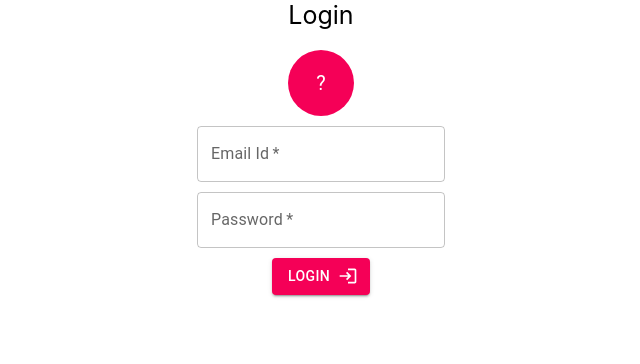
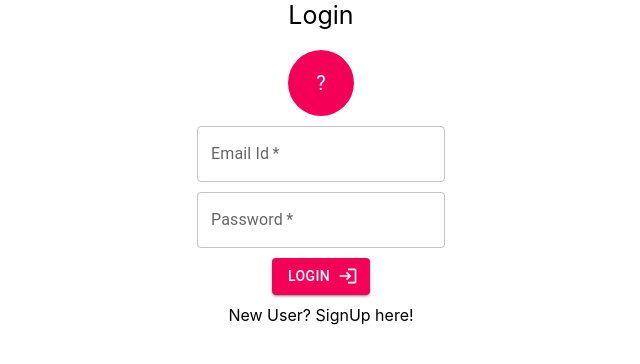
Before and after one commit to dineshdevelops/e-invite-UI, a Next.js app: page /authentication/login in a window 1280 px wide. Shown: the top 364 px of the page, without its empty margins (319-959 px from the left). Built offline with nearby package versions, Linux system fonts and the light colour scheme.

Commit message:
fix: new user link in login form

```diff
--- a/pages/authentication/login.js
+++ b/pages/authentication/login.js
@@ -26,7 +26,8 @@ const Login = () => {
       <Button variant="contained" sx={{bgcolor:'#f50057'}} endIcon={<LoginIcon />}>
         Login
       </Button>
-        </div>
+      <div className={styles.signup}>New User? SignUp here!</div>
+    </div>
     </div>
   )
 }
```
